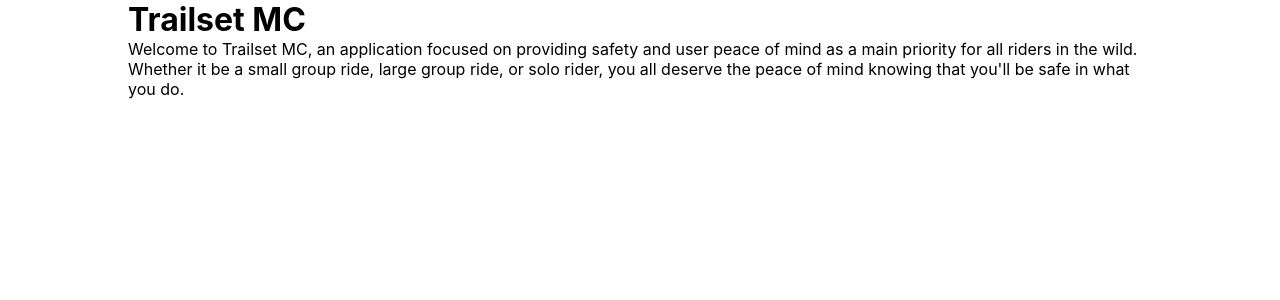
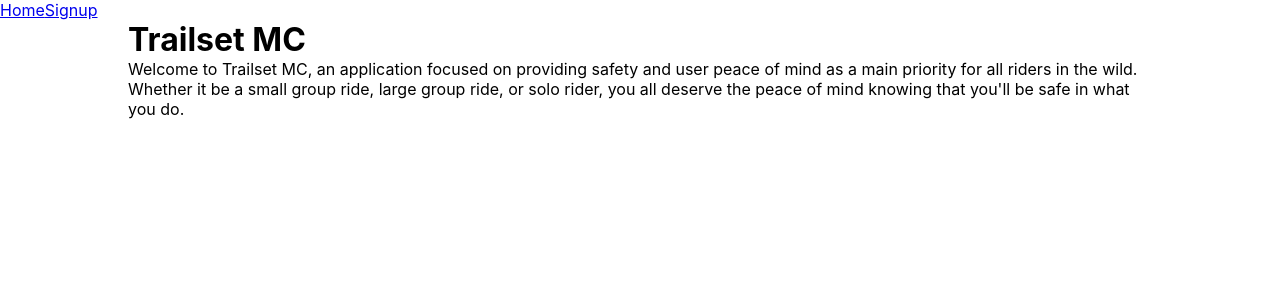
Before and after one commit to FonzMP/trailsetmc-node, a React (Create React App) app in the folder web/: page / in a window 1280 px wide. Shown: the top 300 px of the page. Built offline with nearby package versions, Linux system fonts and the light colour scheme.

Commit message:
set up routes and import navbar

```diff
--- a/web/src/index.js
+++ b/web/src/index.js
@@ -3,12 +3,18 @@ import ReactDOM from 'react-dom';
 import './index.css';
 import App from './App';
 import { BrowserRouter as Router, Route} from 'react-router-dom';
-import Home from './App'
+
+import Signup from './components/Signup';
+import Navbar from './components/Navigation/Navbar';
 
 ReactDOM.render(
     <Router>
         <div>
-            <Route component={App} exact path="/" />
+            <Navbar />
+            <div>
+                <Route component={App} exact path="/" />
+                <Route component={Signup} exact path="/signup" />
+            </div>
         </div>
     </Router>
     , document.getElementById('root'));
```
